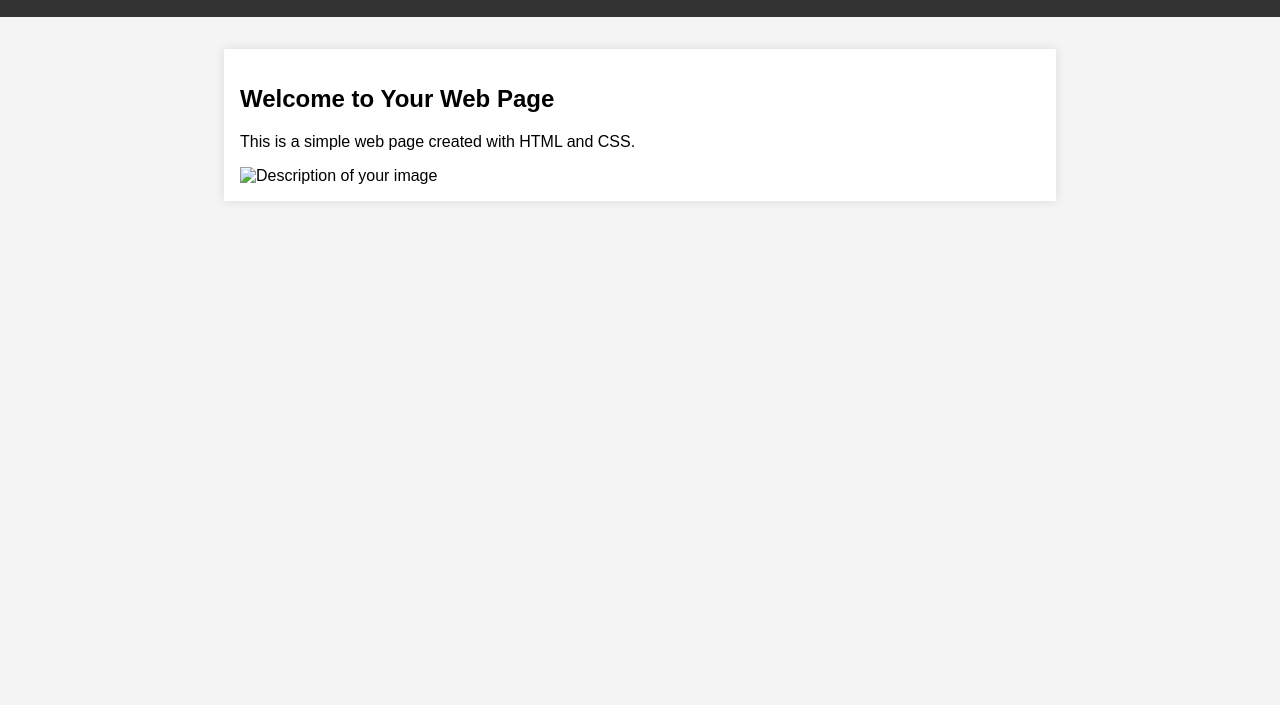
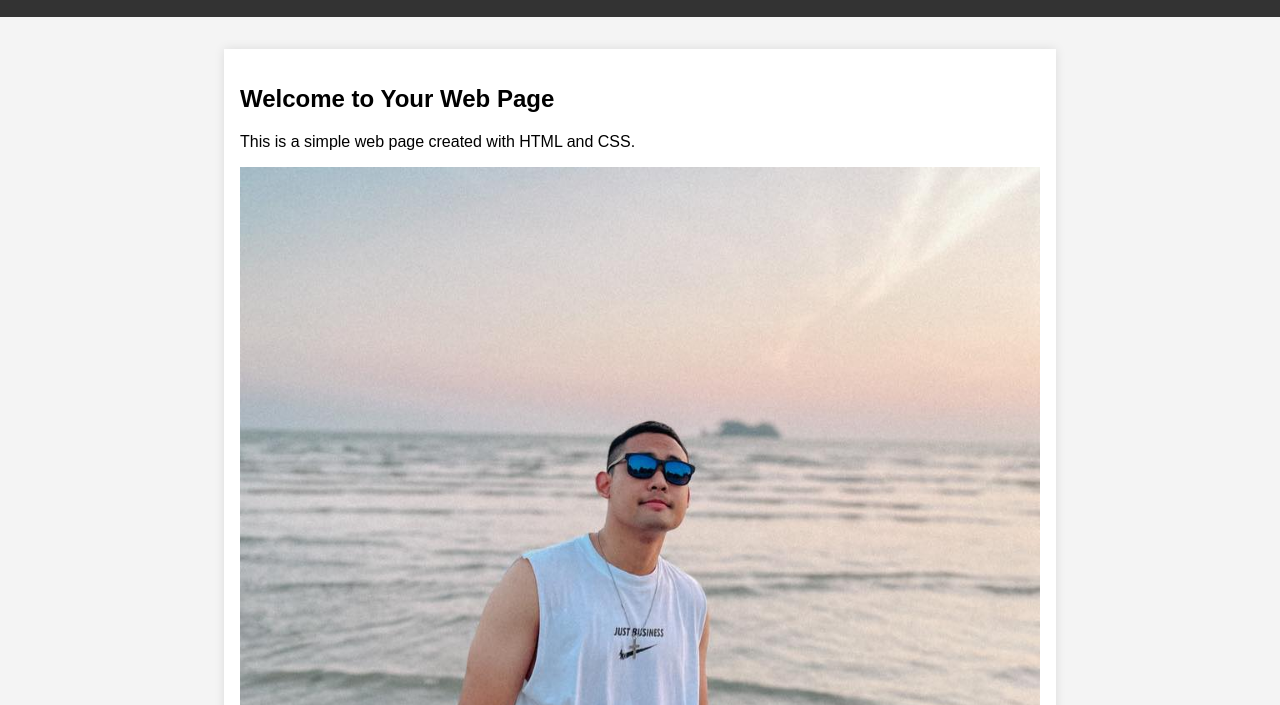
Before and after one commit to watcharaBoonluk/job.52.github, a plain HTML site: page index.html in a window 1280 px wide. Shown: the part 95-800 px from the top of the page. Drawn offline with Linux system fonts and the light colour scheme.

Commit message:
Update index.html

```diff
--- a/index.html
+++ b/index.html
@@ -42,7 +42,7 @@
     <section>
         <h2>Welcome to Your Web Page</h2>
         <p>This is a simple web page created with HTML and CSS.</p>
-        <img src="your-image.jpg" alt="Description of your image">
+        <img src="imageprofile.jpg" alt="hello welcome to my website">
     </section>
 
 </body>
```
